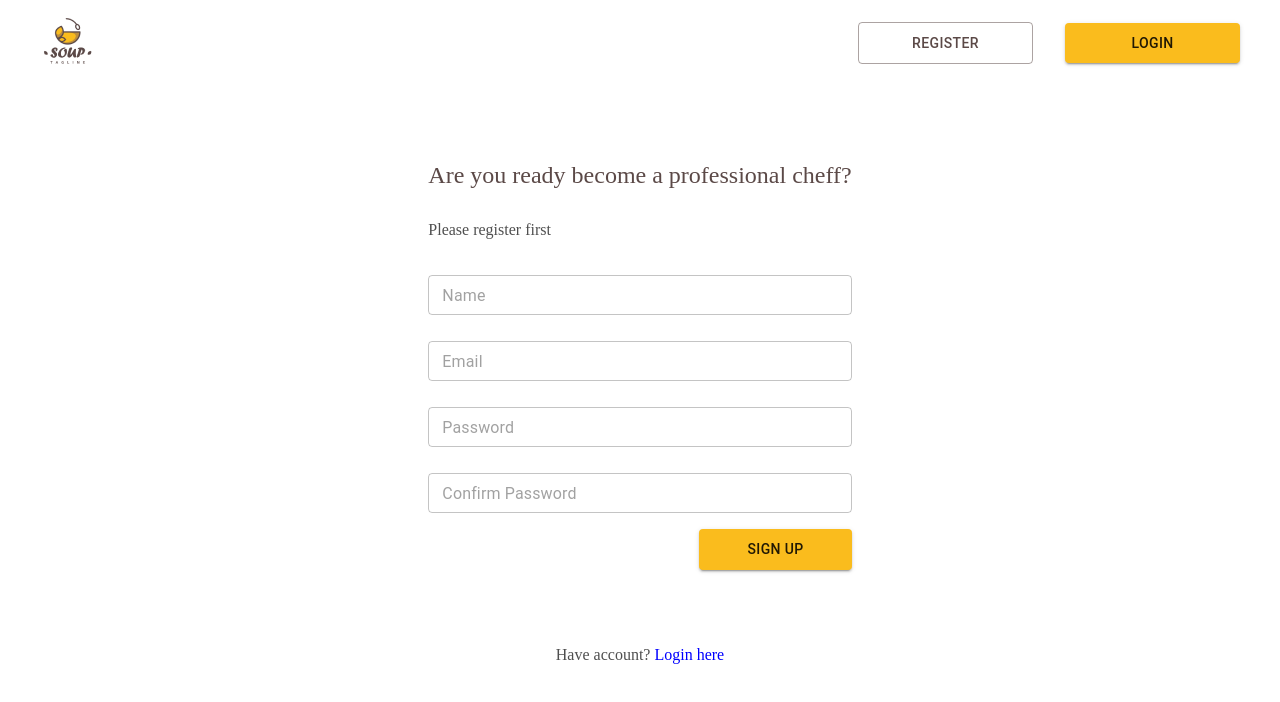
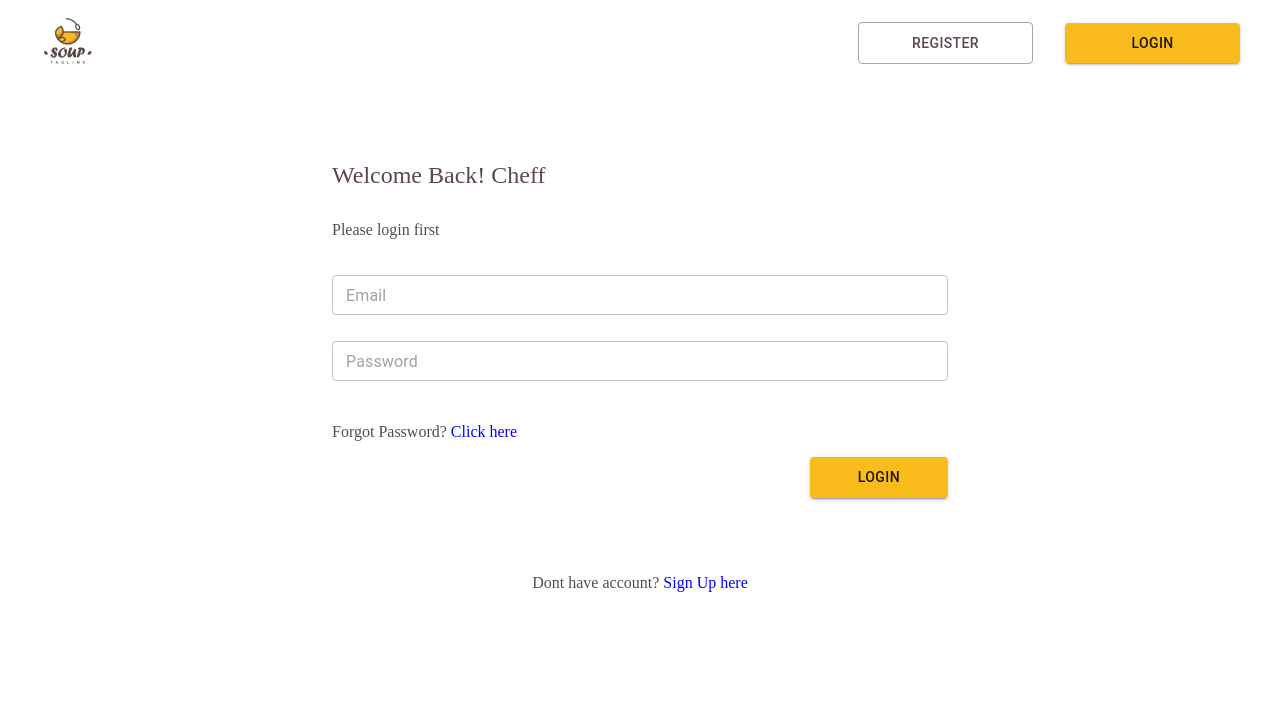
Before and after one commit to anggadps/final-project-fe, a React (Create React App) app: page / in a window 1280 px wide. Shown: the top 702 px of the page. Built offline with nearby package versions, Linux system fonts and the light colour scheme.

Commit message:
add login page

```diff
--- a/src/App.jsx
+++ b/src/App.jsx
@@ -1,6 +1,6 @@
 import './App.css';
 import Navbar from './components/Navbar';
-import Register from './Pages/Register'
+import Login from './Login/Login';
 import { ThemeProvider, createTheme } from "@mui/material/styles";
 
 const theme = createTheme({
@@ -19,7 +19,7 @@ function App() {
     <ThemeProvider theme={theme}>
       <div>
         <Navbar />
-        <Register />
+        <Login />
       </div>
     </ThemeProvider>
   );
--- /dev/null
+++ b/src/Login/Login.jsx
@@ -0,0 +1,40 @@
+import React from 'react'
+import './login.css'
+import { ThemeProvider, createTheme } from "@mui/material/styles";
+import Input from '../components/Input';
+import { Button } from '@mui/material';
+
+const theme = createTheme({
+  palette: {
+    primary: {
+      main: "#FABC1D"
+    },
+    secondary: {
+      main: "#5B4947"
+    }
+  }
+});
+
+function Login() {
+  return (
+    <ThemeProvider theme={theme}>
+      <div>
+        <div className='formDiv'>
+          <form action="">
+            <h1>Welcome Back! Cheff</h1>
+            <p>Please login first</p>
+            <div className='inputDiv'>
+              <Input labelInput='Email' inputName='email' inputType='email' />
+              <Input labelInput='Password' inputName='password' inputType='password' />
+              <p>Forgot Password? <a href="/">Click here</a> </p>
+            </div>
+            <Button variant='contained' type='submit' sx={{ py: 1, px: 6 }}>Login</Button>
+          </form>
+          <p>Dont have account? <a href="/">Sign Up here</a> </p>
+        </div>
+      </div>
+    </ThemeProvider>
+  )
+}
+
+export default Login
--- /dev/null
+++ b/src/Login/login.css
@@ -0,0 +1,69 @@
+.formDiv {
+    display: flex;
+    flex-direction: column;
+    align-items: center;
+    justify-content: center;
+    margin-top: 60px;
+}
+
+.formDiv p {
+    color: var(--gray-2, #4F4F4F);
+    font-family: Montserrat;
+    font-size: 16px;
+    font-style: normal;
+    font-weight: 400;
+    line-height: normal;
+}
+
+.formDiv a {
+    color: blue;
+    font-family: Montserrat;
+    font-size: 16px;
+    font-style: normal;
+    font-weight: 400;
+    line-height: normal;
+
+    /* remove underline */
+    text-decoration: none;
+}
+
+form {
+    display: flex;
+    flex-direction: column;
+    align-items: flex-start;
+    padding-bottom: 60px;
+    width: 616px;
+}
+
+
+form h1 {
+    color: var(--primary, #5B4947);
+    font-family: Montserrat;
+    font-size: 24px;
+    font-style: normal;
+    font-weight: 500;
+    line-height: normal;
+}
+
+form p {
+    color: var(--gray-2, #4F4F4F);
+    font-family: Montserrat;
+    font-size: 16px;
+    font-style: normal;
+    font-weight: 400;
+    line-height: normal;
+}
+
+form Button {
+    align-self: end;
+
+}
+
+.inputDiv {
+    display: flex;
+    flex-direction: column;
+    align-items: flex-start;
+    margin-top: 20px;
+    gap: 10px;
+    width: 100%;
+}
```
